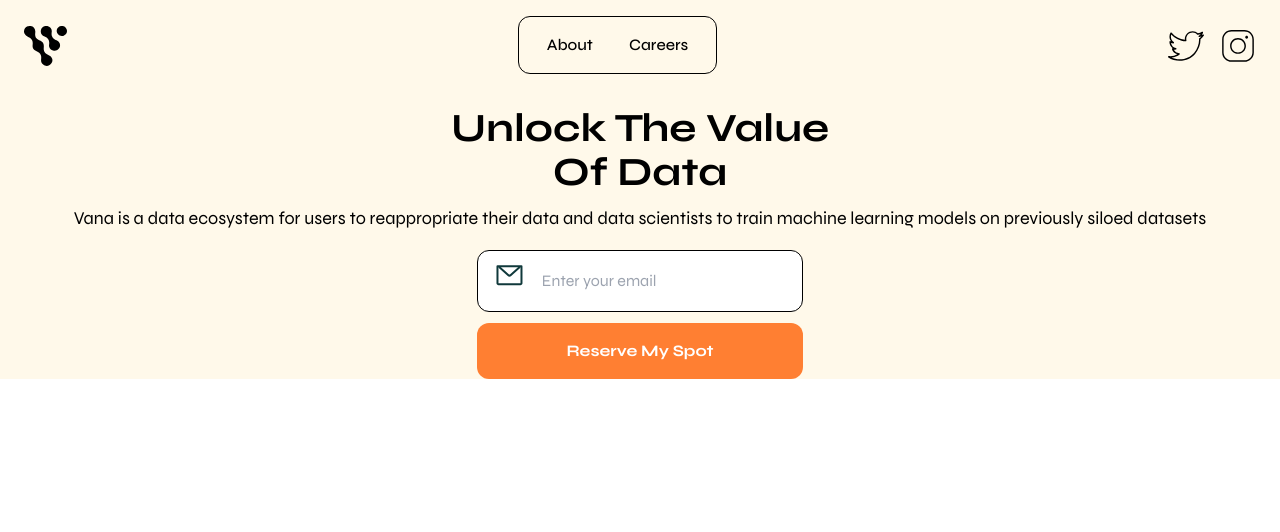
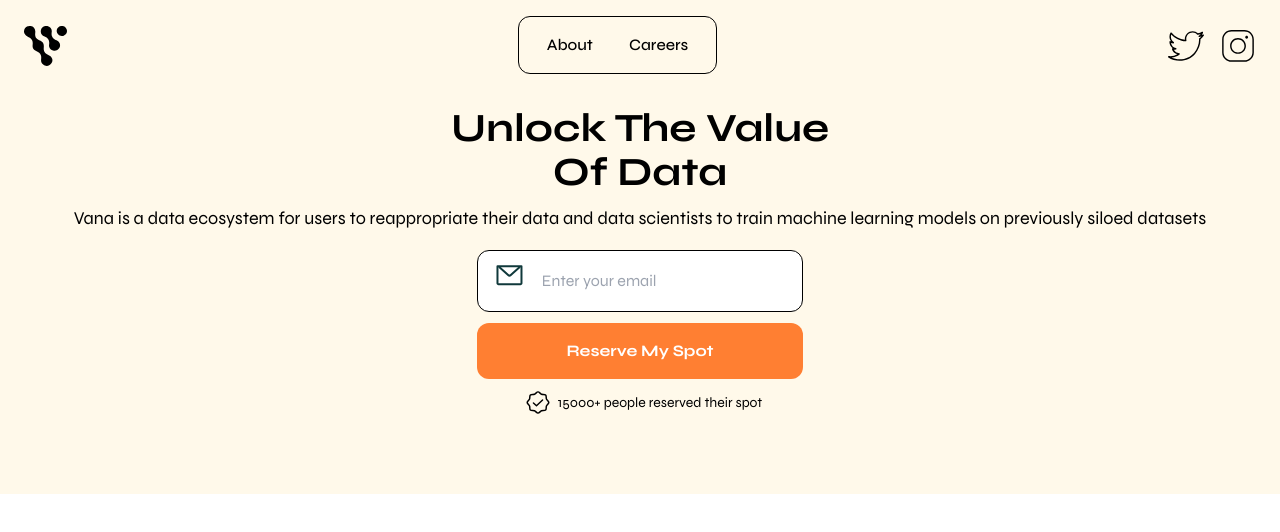
Before and after one commit to Prathamesh-Dukare/vanaui-clone-web3, a React (Create React App) app: page / in a window 1280 px wide. Shown: the top 532 px of the page. Built offline with nearby package versions, Linux system fonts and the light colour scheme.

Commit message:
Add : Main intro

```diff
--- a/src/components/MainIntro.jsx
+++ b/src/components/MainIntro.jsx
@@ -1,9 +1,10 @@
 import React from "react"
 import heroEmailImg from "../assets/hero-email-signup.svg"
+import checkImg from "../assets/CircleWavyCheck.svg"
 
 export default function MainIntro() {
     return (
-        <section className="main-intro text-center">
+        <section className="main-intro text-center pb-20">
             <h1 className="text-[40px] font-bold leading-[44px] mt-4 mb-2">Unlock The Value <br />Of Data</h1>
 
             <p className="text-[18px] font-normal leading-8 px-7 mb-4">Vana is a data ecosystem for users to reappropriate their data and data scientists to train machine learning models on previously siloed datasets</p>
@@ -13,9 +14,12 @@
                     <input type="text" id="cta-email" className="w-4/5 py-[18px] border-solid border-black border-[1px] rounded-xl px-10 pl-16 outline-[0.5px] outline-blue-300" placeholder="Enter your email" required />
                     <img className="relative bottom-[2.6em] right-[32%]" src={heroEmailImg} alt="mail" />
                     <label htmlFor="cta-email" className="w-4/5"><button
-                    className=" text-white bg-[#ff7f32] py-4 px-7 w-full rounded-xl font-semibold" type="submit">Reserve My Spot</button></label>
+                        className=" text-white bg-[#ff7f32] py-4 px-7 w-full rounded-xl font-semibold" type="submit">Reserve My Spot</button></label>
                 </form>
-
+                <div className="stats-info flex items-center justify-center mt-3">
+                    <img className="w-6 mx-2" src={checkImg} alt="Check mark" />
+                    <p className="text-sm">15000+ people reserved their spot</p>
+                </div>
             </div>
         </section>
     )
```
Also changed, not shown: src/assets/CircleWavyCheck.svg.
